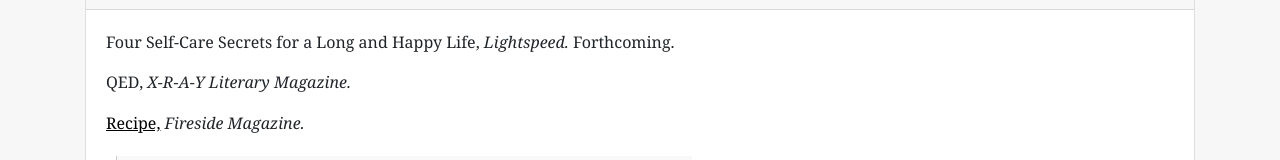
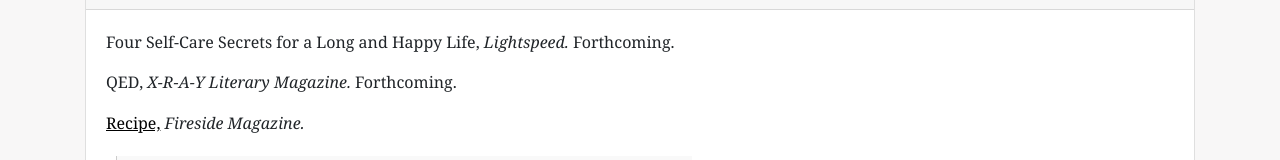
Before and after one commit to tinaszhu/tinaszhu.github.io, a plain HTML site: page index.html in a window 1280 px wide. Both pictures are taken after a click on the button "Fiction". Shown: the part 211-371 px from the top of the page. Drawn offline with nearby package versions, Linux system fonts and the light colour scheme.

Commit message:
Update index.html

```diff
--- a/index.html
+++ b/index.html
@@ -58,7 +58,7 @@
 
                 <p>Four Self-Care Secrets for a Long and Happy Life, <i>Lightspeed.</i> Forthcoming.</p>
 
-                <p>QED, <i>X-R-A-Y Literary Magazine.</i></p>
+                <p>QED, <i>X-R-A-Y Literary Magazine.</i> Forthcoming.</p>
 
 
                 <p><a target="_blank" rel="noopener noreferrer" href="https://store.firesidefiction.com/products/fireside-magazine-issue-103-summer-2022">Recipe,</a> <i>Fireside Magazine.</i>
```
